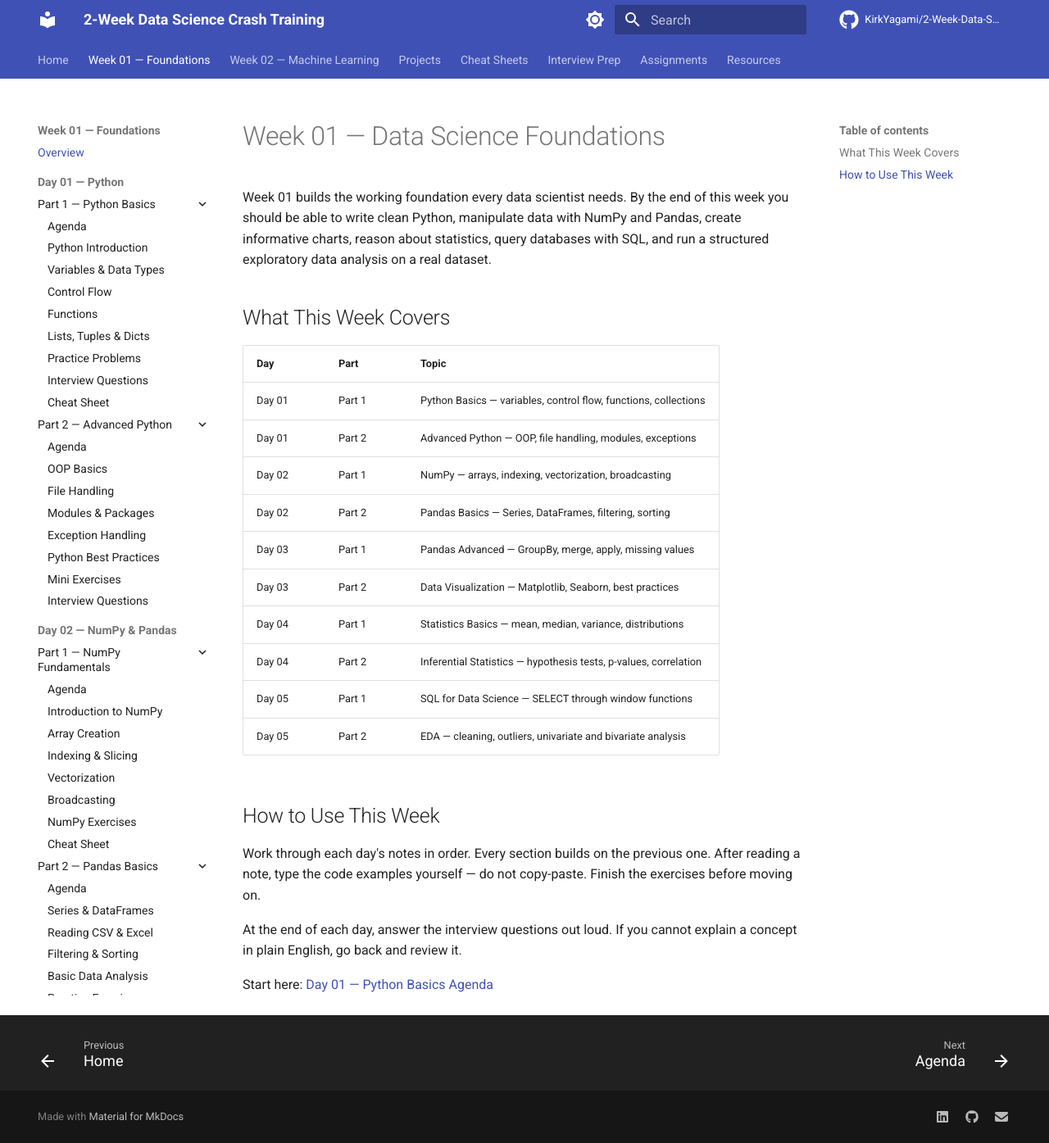
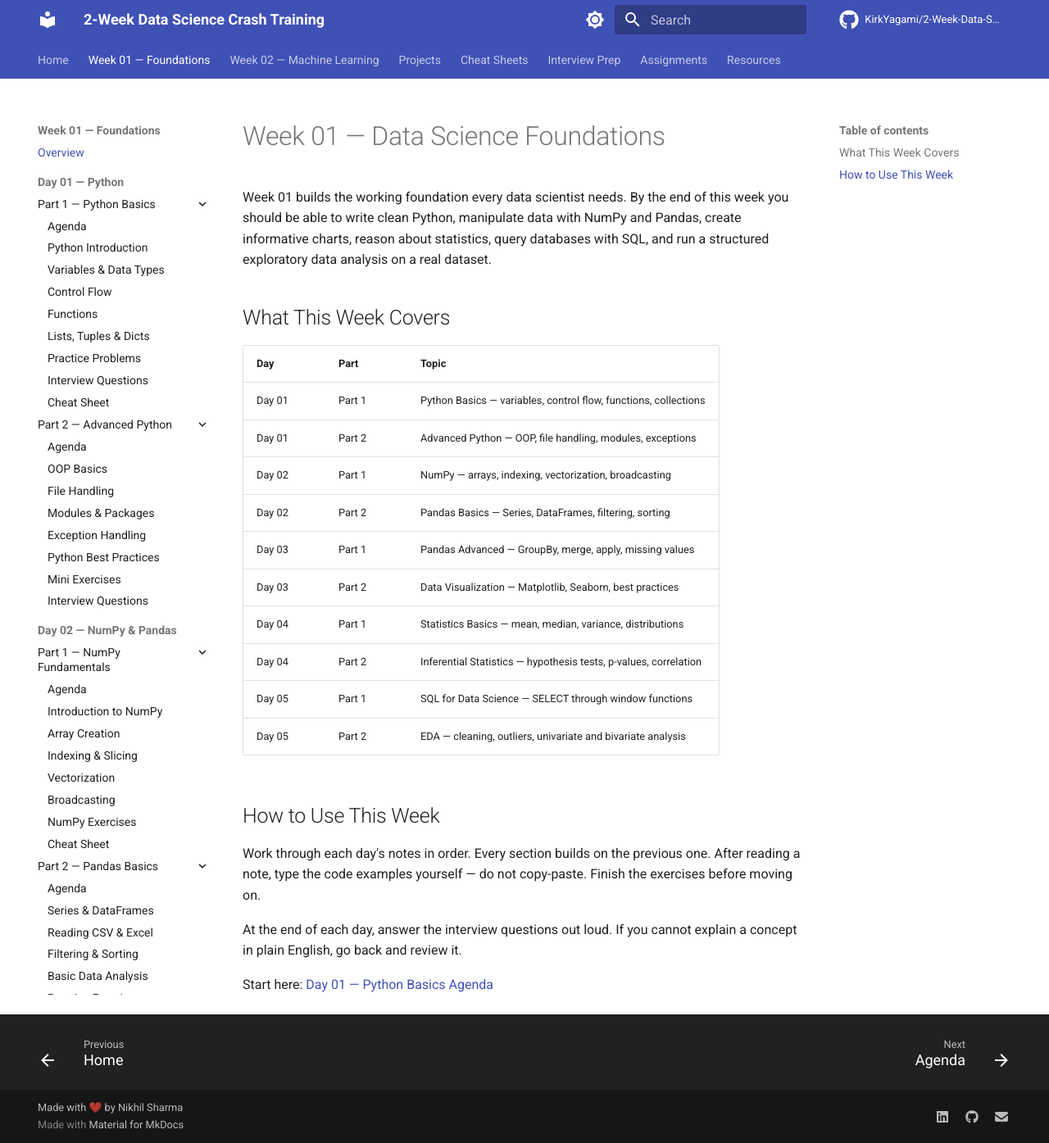
Before and after one commit to KirkYagami/2-Week-Data-Science-Crash-Training, an MkDocs documentation site: the page built from docs/Week-01/README.md, in a window 1280 px wide and 1395 px high. Shown: the whole window at 82% size. Built offline with MkDocs 1.6.1 and Material for MkDocs 9.7.7, drawn with Linux system fonts in a browser that asks for light colours; comment, search, counter and statistics services are not loaded.

Commit message:
add 'Made with love by Nikhil Sharma' to site footer

```diff
--- a/mkdocs.yml
+++ b/mkdocs.yml
@@ -5,6 +5,8 @@ site_url: https://kirkyagami.github.io/2-Week-Data-Science-Crash-Training/
 
 repo_name: KirkYagami/2-Week-Data-Science-Crash-Training
 repo_url: https://github.com/KirkYagami/2-Week-Data-Science-Crash-Training
+
+copyright: Made with ❤️ by <a href="https://www.linkedin.com/in/-nikhil/" target="_blank">Nikhil Sharma</a>
 
 
 theme:
```
